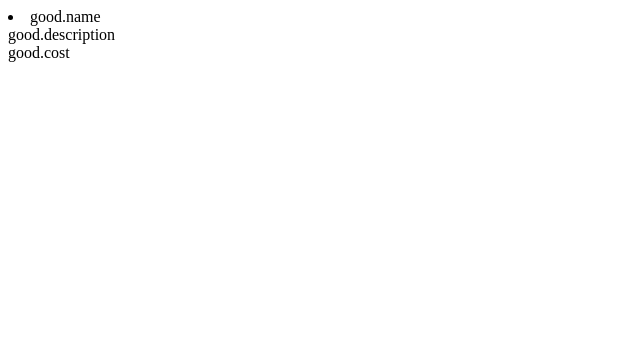
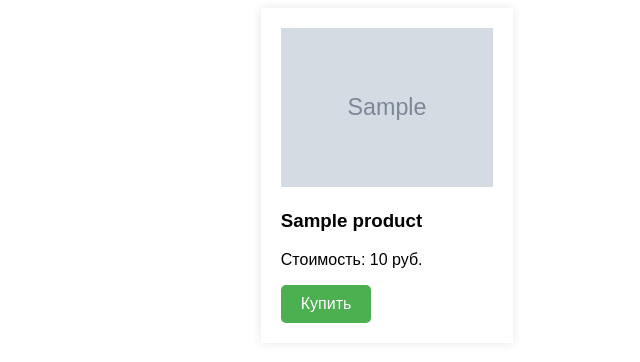
Before and after one commit to maddyrucos/shop_bot_telegram, a Django app: page / in a window 1280 px wide. Shown: the top 362 px of the page, without its empty margins (0-640 px from the left). Run offline with Django 5.2, Linux system fonts and the light colour scheme; tables that the repository leaves empty hold one stand-in row (values such as "Sample post"); grey boxes marked "Sample" are stand-in pictures.

Commit message:
- made some views for web page - configured static and media files - edited models Made project a bit smaller

```diff
--- a/bot_shop/urls.py
+++ b/bot_shop/urls.py
@@ -1,8 +1,10 @@
 from django.contrib import admin
 from django.urls import path, include
+from django.conf import settings
+from django.conf.urls.static import static
 
 urlpatterns = [
     path('admin/', admin.site.urls),
     path('', include('shop.urls'), name='shop'),
     path('api/', include('api.urls'), name='api'),
-]
+] + static(settings.MEDIA_URL, document_root=settings.MEDIA_ROOT)
--- a/shop/admin.py
+++ b/shop/admin.py
@@ -1,7 +1,7 @@
 from django.contrib import admin
 from .models import *
 
-models_list = [User, Good, Categories, Product, PaymentMethod, Payment, Sale]
+models_list = [User, Good, Category, Product, Payment, Sale]
 
 for model in models_list:
     admin.site.register(model)
--- a/shop/models.py
+++ b/shop/models.py
@@ -17,7 +17,7 @@ class User(models.Model):
 		return str(self.username)
 
 
-class Categories(models.Model):
+class Category(models.Model):
 	path = models.CharField(verbose_name='Категория', max_length=100)
 
 	class Meta:
@@ -31,13 +31,13 @@ class Categories(models.Model):
 class Product(models.Model):
 	name = models.CharField(verbose_name='Название товара', max_length=100)
 	is_active = models.BooleanField(default=True, verbose_name='Включен')
-	cost = models.FloatField(verbose_name='Цена')
+	cost = models.IntegerField(verbose_name='Цена')
 	description = models.TextField(verbose_name='Описание')
-	categories = models.ForeignKey(Categories, on_delete=models.CASCADE, verbose_name='Категория')
-	photo = models.ImageField(verbose_name='Фото')
+	categories = models.ForeignKey(Category, on_delete=models.CASCADE, verbose_name='Категория')
+	photo = models.ImageField(verbose_name='Фото', upload_to='products/')
 	is_counted = models.BooleanField(default=False, verbose_name='Несколько')
 	successful_payment_answer = models.ManyToManyField('Good', verbose_name='После оплаты')
-	date_added = models.DateField(auto_now=True)
+	date_added = models.DateField(auto_now_add=True)
 
 	class Meta:
 		verbose_name='Товар'
@@ -48,7 +48,6 @@ class Product(models.Model):
 
 
 class Good(models.Model):
-	#name = models.ForeignKey(Product, related_name='good_name', on_delete=models.CASCADE, verbose_name='Товар')
 	is_unlimited = models.BooleanField(default=False, verbose_name='Бесконечный')
 	data = models.TextField(verbose_name='Содержимое')
 
@@ -60,26 +59,9 @@ class Good(models.Model):
 		return str(self.data)
 
 
-class PaymentMethod(models.Model):
-	name = models.CharField(verbose_name='Название', max_length=50)
-	callback = models.CharField(max_length=20)
-	is_active = models.BooleanField(default=False, verbose_name='Активен')
-	description = models.TextField(verbose_name='Описание (для пользователя)')
-	api_key = models.CharField(verbose_name='API KEY', max_length=100, blank=True)
-	extra = models.CharField(verbose_name='Доп. информация', max_length=100, blank=True)
-
-	class Meta:
-		verbose_name='Способ оплаты'
-		verbose_name_plural='Способы оплаты'
-
-	def __str__(self):
-		return str(self.name)
-
-
 class Payment(models.Model):
 	customer = models.ForeignKey(User, on_delete=models.CASCADE, verbose_name='Покупатель')
 	amount = models.FloatField(verbose_name='Количество')
-	method = models.ForeignKey(PaymentMethod, on_delete=models.DO_NOTHING, default=1, verbose_name='Способ оплаты')
 	status = models.CharField(choices=[('waiting', 'Не оплачено'),
 									   ('paid','Оплачено'),
 									   ('canceled','Отменено')], verbose_name='Статус', max_length=20)
--- a/shop/templates/shop/index.html
+++ b/shop/templates/shop/index.html
@@ -1,10 +1,21 @@
+{% extends "shop/layout.html" %}
 {% load static %}
 
-{% for good in last_goods %}
-    <li>
-        good.name<br>
-        good.description<br>
-        good.cost<br>
-    </li>
+{% block title %}
+    <title>Shop</title>
+{% endblock %}
 
-{% endfor %}
+{% block content %}
+    <body>
+        <div class="products">
+            {% for product in last_products %}
+            <div class="product">
+                <img src="{{ product.photo.url }}"><br>
+                <h3>{{ product.name }}</h3>
+                <p>Стоимость: {{ product.cost }} руб.</p>
+                <a class="buy-button" href="{% url 'buy_product' product.id %}">Купить</a>
+            </div>
+            {% endfor %}
+        </div>
+    </body>
+{% endblock %}
--- a/shop/templates/shop/layout.html
+++ b/shop/templates/shop/layout.html
@@ -1,10 +1,15 @@
+{% load static %}
+
 <!DOCTYPE html>
-<html lang="en">
+<html lang="ru">
 <head>
     <meta charset="UTF-8">
-    <title>Title</title>
+    <link href="{% static 'shop/base.css' %}" rel="stylesheet" type="text/css"/>
+    {% block title %}
+    {% endblock %}
 </head>
 <body>
-
+    {% block content %}
+    {% endblock %}
 </body>
 </html>
--- a/shop/urls.py
+++ b/shop/urls.py
@@ -1,6 +1,7 @@
 from django.urls import path
-from shop.views import index
+from shop import views
 
 urlpatterns = [
-    path('', index, name='index')
+    path('', views.index, name='index'),
+    path('products/<int:product_id>/buy', views.product_buy, name='buy_product')
 ]
--- a/shop/views.py
+++ b/shop/views.py
@@ -1,7 +1,17 @@
-from django.shortcuts import render
+from django.shortcuts import render, get_object_or_404
 from shop.models import *
 
 def index(request):
-    goods = Product.objects.filter(is_active=True).order_by('-date_added')[:10]
-    context = {'last_goods': goods}
+    products = Product.objects.filter(is_active=True).order_by('date_added')[:10]
+    context = {'last_products': products}
     return render(request, 'shop/index.html', context=context)
+
+
+def product_buy(request, product_id):
+    product = get_object_or_404(Product, pk=product_id)
+    if request.user.is_anonymous:
+        print('anon')
+    else:
+        print(request.user)
+
+    return render(request, 'shop/product_page.html')
--- /dev/null
+++ b/static/shop/base.css
@@ -0,0 +1,38 @@
+body {
+    font-family: Arial, sans-serif;
+    display: flex;
+    justify-content: center;
+}
+
+.products {
+    width: 60%;
+    display: flex;
+    flex-wrap: wrap;
+    justify-content: space-between;
+}
+
+.product {
+    width: 28%;
+    height: auto;
+    margin-bottom: 20px;
+    box-shadow: 0 0 10px rgba(0, 0, 0, 0.1);
+    padding: 20px;
+}
+
+.product img {
+    width: 100%;
+    height: auto;
+}
+
+.buy-button {
+    display: inline-block;
+    padding: 10px 20px;
+    background-color: #4CAF50;
+    color: white;
+    text-decoration: none;
+    border-radius: 5px;
+}
+
+.buy-button:hover {
+    #45a049;
+}
```
Also changed, not shown: bot_shop/settings.py (+15 -26 lines), shop/templates/shop/product_page.html (added, +10 -0 lines), shop/migrations/0001_initial.py (added), shop/migrations/0002_remove_good_name.py (added), shop/migrations/0003_alter_product_photo.py (added), shop/migrations/0004_alter_product_photo.py (added), shop/migrations/0005_alter_product_cost.py (added), shop/migrations/0006_alter_product_date_added.py (added).
